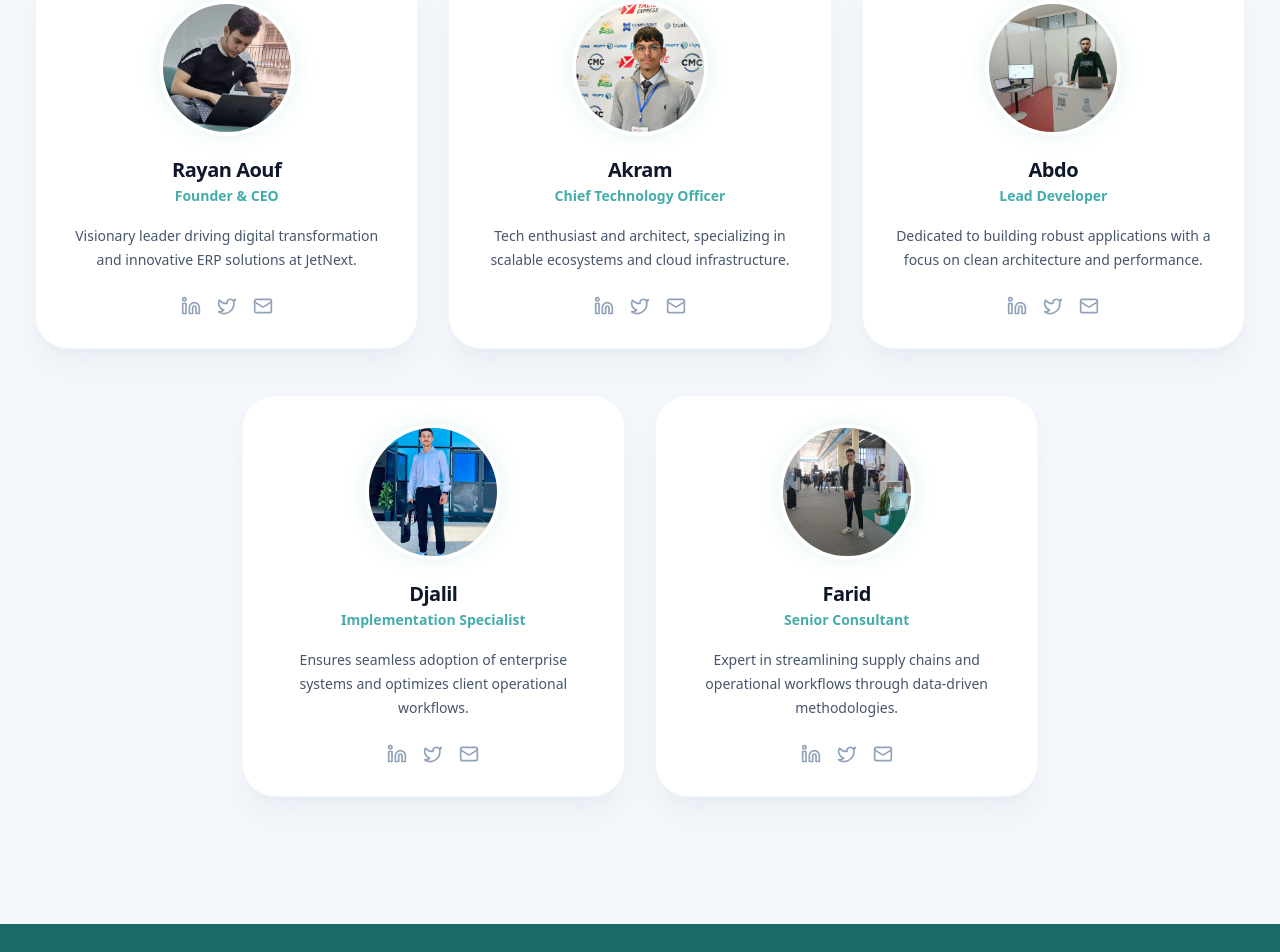
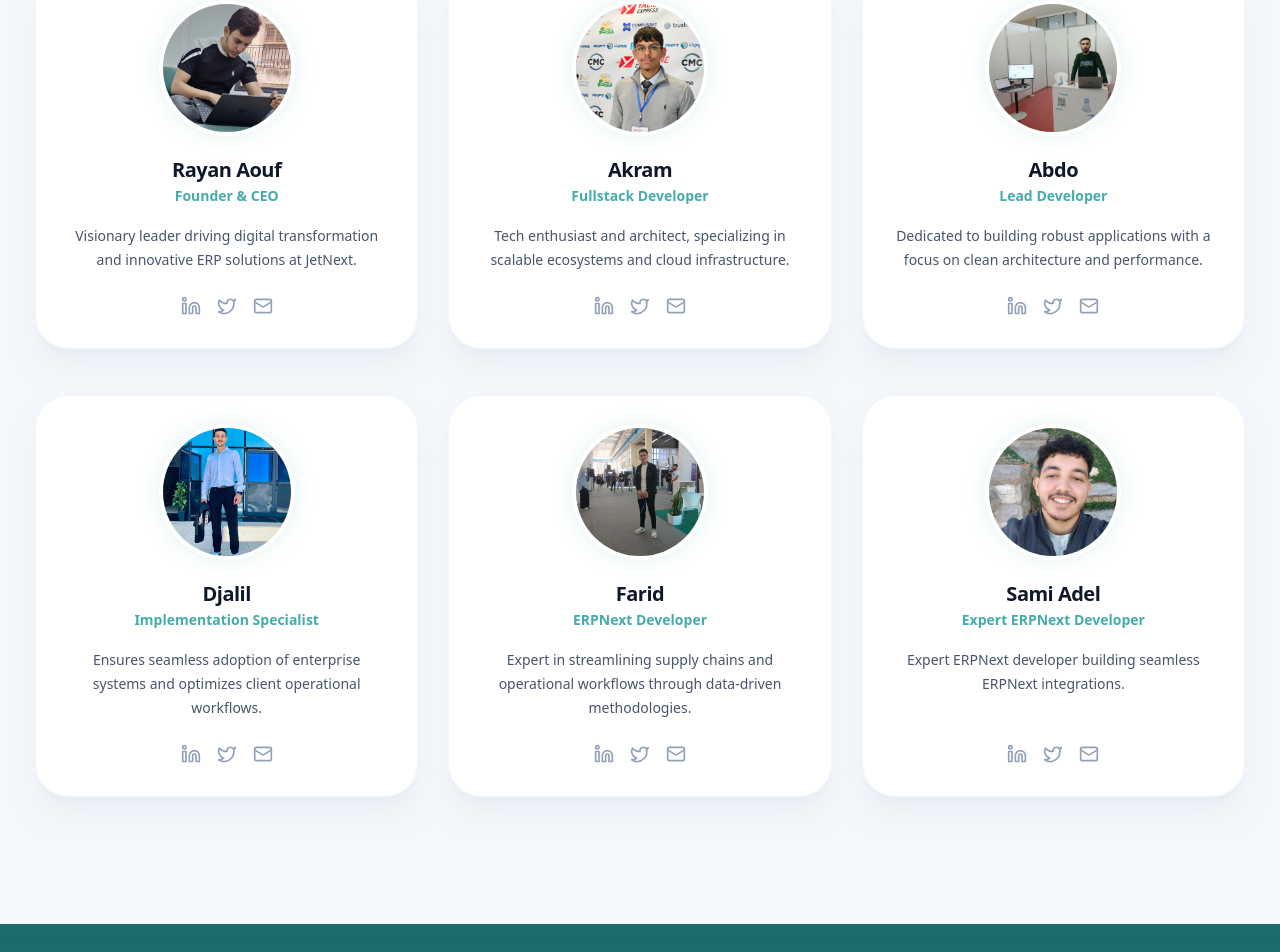
Before and after one commit to rayanaouf-creator/landing-page, a React (Vite) app: page / in a window 1280 px wide. Shown: the part 3688-4640 px from the top of the page. Built offline with nearby package versions, Linux system fonts and the light colour scheme.

Commit message:
feat(team): update team roles and add new member
Update Akram and Farid's roles, and add Sami Adel to the team section.

```diff
--- a/src/components/Team.tsx
+++ b/src/components/Team.tsx
@@ -10,7 +10,7 @@ const team = [
   },
   {
     name: 'Akram',
-    role: 'Chief Technology Officer',
+    role: 'Fullstack Developer',
     imageUrl: '/assets/team/akram.jpg',
     bio: 'Tech enthusiast and architect, specializing in scalable ecosystems and cloud infrastructure.'
   },
@@ -28,9 +28,15 @@ const team = [
   },
   {
     name: 'Farid',
-    role: 'Senior Consultant',
+    role: 'ERPNext Developer',
     imageUrl: '/assets/team/farid.jpg',
     bio: 'Expert in streamlining supply chains and operational workflows through data-driven methodologies.'
+  },
+  {
+    name: 'Sami Adel',
+    role: 'Expert ERPNext Developer',
+    imageUrl: '/assets/team/sami.jpg',
+    bio: 'Expert ERPNext developer building seamless ERPNext integrations.'
   }
 ];
 
```
